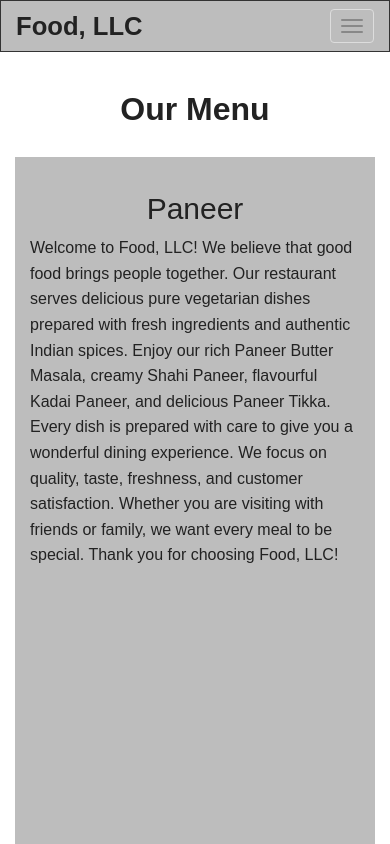
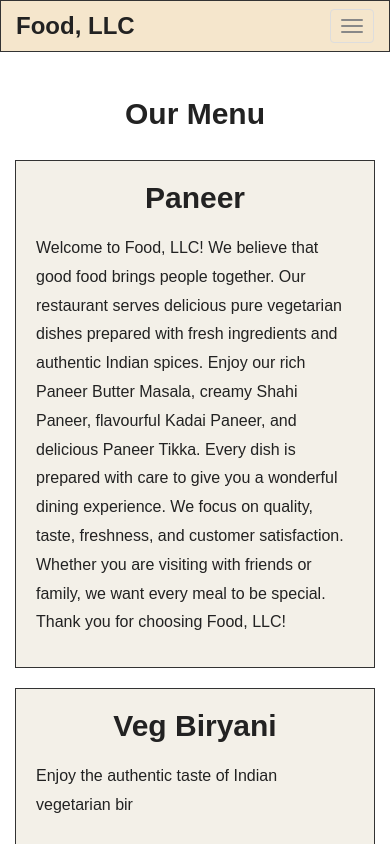
Before and after one commit to namruthanammu/coursera-module4-assignment, a plain HTML site: page module3-solution/index.html in a window 390 px wide. Shown: the top 844 px of the page. Drawn offline with nearby package versions, Linux system fonts and the light colour scheme.

Commit message:
Update styles for navigation and menu sections

```diff
--- a/module3-solution/css/style.css
+++ b/module3-solution/css/style.css
@@ -8,21 +8,22 @@ body {
 
 /* Navigation bar */
 #header-nav {
-    background-color: #bdbdbd;
+  background-color: #f5e6cc;
   border-radius: 0;
   border: 1px solid #333;
   margin-bottom: 20px;
 }
 
+/* Restaurant name */
 .navbar-brand {
   font-size: 1.6em;
   font-weight: bold;
   color: #222 !important;
 }
 
-/* Mobile menu */
+/* Mobile menu links */
 #mobile-menu {
-    background-color: #e6e6e6;
+  border-top: 1px solid #333;
 }
 
 #mobile-menu ul {
@@ -31,47 +32,56 @@ body {
 }
 
 #mobile-menu ul li {
-    text-align: center;
-    border-top: 1px solid #333;
+  background-color: #fff3e0;
+  border-bottom: 1px solid #ccc;
 }
 
 #mobile-menu ul li a {
-    color: #222;
+  color: #333;
   font-weight: bold;
+}
+
+#mobile-menu ul li a:hover {
+  background-color: #e8d5b7;
 }
 
 /* Main heading */
 h1 {
-    margin-top: 20px;
+  margin-top: 25px;
   margin-bottom: 30px;
-    font-size: 2em;
   font-weight: bold;
 }
 
-/* Tall menu section */
+/* Vegetarian menu sections */
 .menu-section {
-    background-color: #bdbdbd;
-    padding: 15px;
-    margin-bottom: 30px;
-    min-height: 1000px;
+  background-color: #f3f0e8;
+  padding: 20px;
+  margin-bottom: 25px;
+  border: 1px solid #333;
+  min-height: 400px;
 }
 
-.menu-section h3 {
+.menu-section h2 {
   margin-top: 0;
-    font-size: 1.3em;
+  margin-bottom: 20px;
   font-weight: bold;
 }
 
 .menu-section p {
-    line-height: 1.6;
+  line-height: 1.8;
 }
 
-/* Desktop and tablet */
-@media (min-width: 768px) {
-    .navbar-header {
-        float: left;
+/* Mobile adjustments */
+@media (max-width: 767px) {
+  .navbar-brand {
+    font-size: 1.5em;
+  }
+
+  h1 {
+    font-size: 30px;
+  }
+
+  .menu-section {
+    margin-bottom: 20px;
   }
 }
-
-/* Mobile */
-@media (max-width: 767
```
Lines whose indentation alone changed are shown as unchanged.
